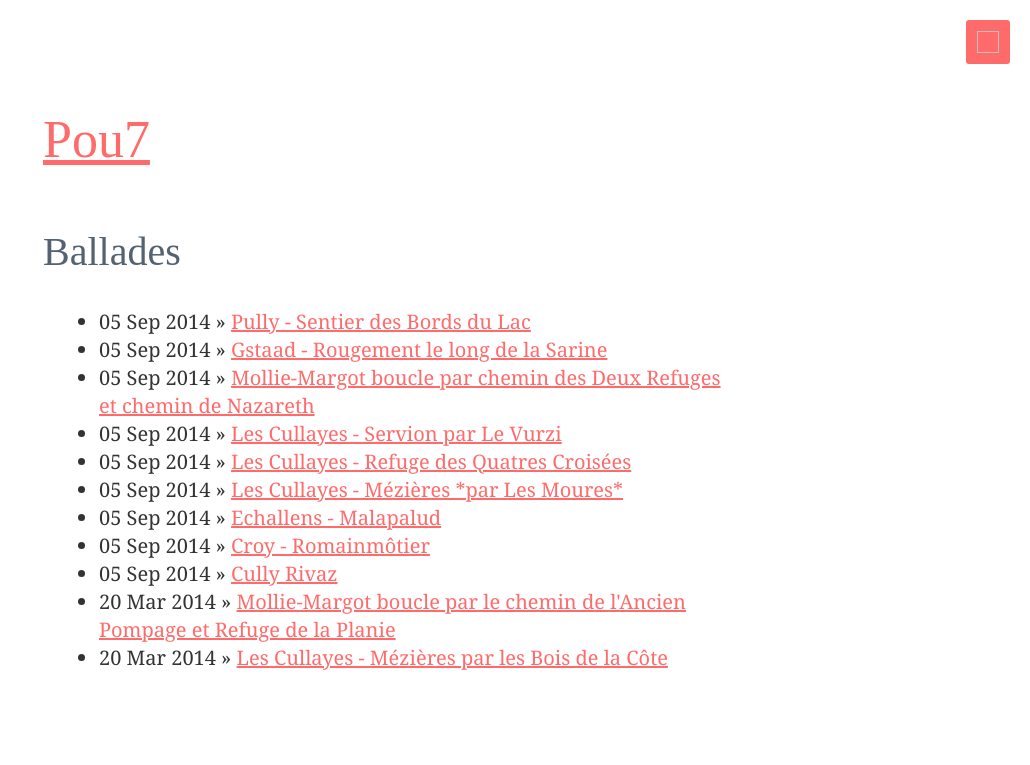
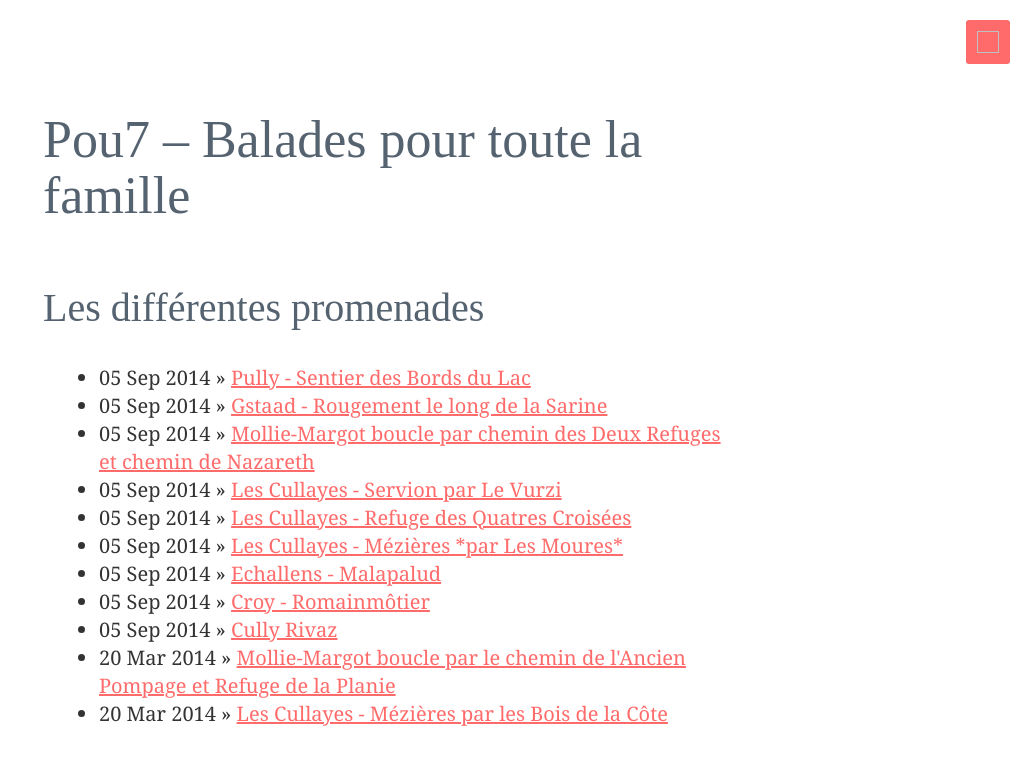
Before and after one commit to alienlebarge/pou7, a Jekyll site: the page built from index.html, in a window 1280 px wide. Shown: the top 765 px of the page, without its empty margins (250-1280 px from the left). Built offline with Jekyll 4.4.1, drawn with Linux system fonts in a browser that asks for light colours.

Commit message:
remove link and change titles texts

```diff
--- a/index.html
+++ b/index.html
@@ -4,10 +4,10 @@ title: Pou7
 ---
 
 <header>
-  <h1><a href="/">{{ site.name }}</a></h1>
+  <h1>{{ site.name }} &ndash; Balades pour toute la famille</h1>
 </header>
 
-<h2>Ballades</h2>
+<h2>Les différentes promenades</h2>
 <ul>
   {% for post in site.posts %}
     <li><span>{{ post.date | date_to_string }}</span> &raquo; <a href="{{ post.url }}">{{ post.title }}</a></li>
```
